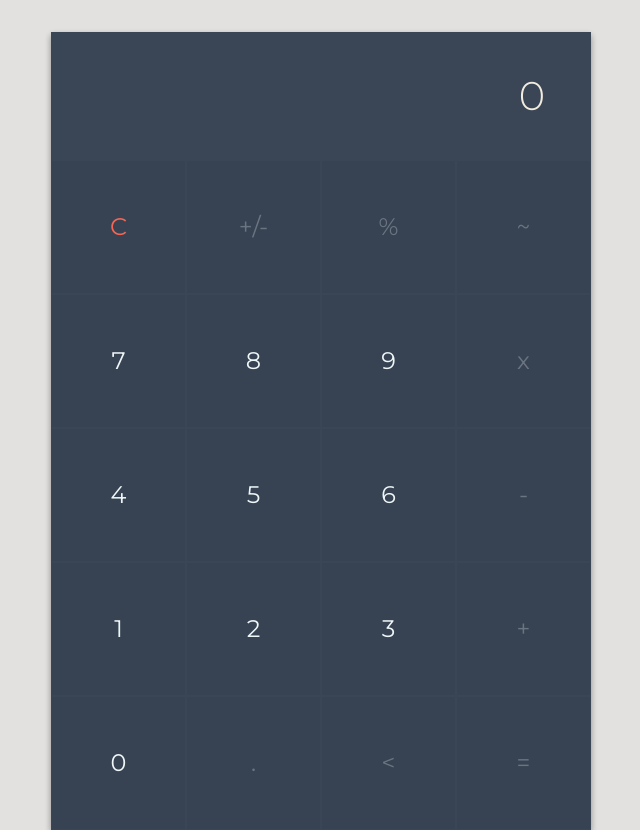
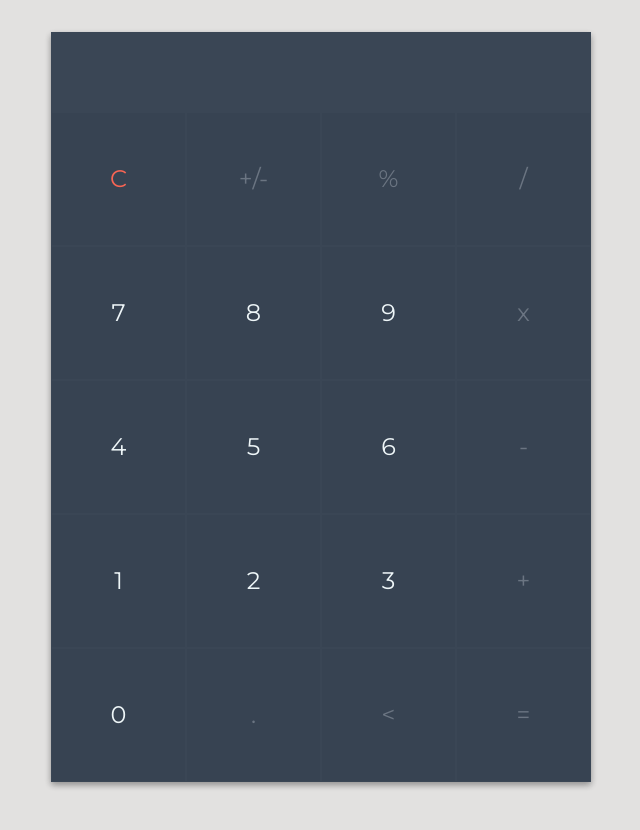
Before and after one commit to joaomantovani/calculator, an Angular app: page / in a window 1280 px wide. Shown: the whole page, without its empty margins (319-959 px from the left). After the commit the page ends 800 px from the top, so only its background shows below. Built offline with nearby package versions, Linux system fonts and the light colour scheme.

Commit message:
Issue #15
Add the values to the visor and calculates the sum of the expression.

```diff
--- a/calculator/index.html
+++ b/calculator/index.html
@@ -45,7 +45,7 @@
         // // The Firebase SDK is initialized and available here!
         //
         // firebase.auth().onAuthStateChanged(user => { });
-        // firebase.database().ref('/path/to/ref').on('value', snapshot => { });
+        // firebase.database().ref('/path/to/ref').on('button', snapshot => { });
         // firebase.messaging().requestPermission().then(() => { });
         // firebase.storage().ref('/path/to/ref').getDownloadURL().then(() => { });
         //
--- a/src/app/calculator/button/button.component.html
+++ b/src/app/calculator/button/button.component.html
@@ -1,3 +1,3 @@
-<div (click)="addValueToVisor()" class="btn-calc noselectable" [ngClass]="value.color">
-  {{value.value}}
+<div (click)="buttonHandle()" class="btn-calc noselectable" [ngClass]="button.color">
+  {{button.value}}
 </div>
--- a/src/app/calculator/button/button.component.ts
+++ b/src/app/calculator/button/button.component.ts
@@ -1,5 +1,7 @@
 import {Component, Input, OnInit} from '@angular/core';
 import {Button} from './button.model';
+import {Visor} from '../visor/visor.model';
+import {ButtonService} from './button.service';
 
 @Component({
   selector: 'app-button',
@@ -8,15 +10,51 @@ import {Button} from './button.model';
 })
 export class ButtonComponent implements OnInit {
 
-  @Input() value: Button;
+  @Input() button: Button;
+  @Input() visor: Visor;
 
-  addValueToVisor() {
+  buttonHandle() {
+    switch (this.button.type) {
+      case 'number':
+        this.visor.value += this.buttonService.addNumber(this.button);
+        break;
+      case 'clear':
+        this.visor.value = this.buttonService.clear();
+        break;
+      case 'division':
+        this.visor.value += this.buttonService.addNumber(this.button);
+        break;
+      case 'multiplication':
+        this.visor.value += this.buttonService.multiplication();
+        break;
+      case 'subtraction':
+        this.visor.value += this.buttonService.subtraction();
+        break;
+      case 'addition':
+        this.visor.value += this.buttonService.addition();
+        break;
+      case 'dot':
+        this.visor.value += this.buttonService.addDot();
+        break;
+      case 'low':
+        this.visor.value = this.buttonService.low(this.visor.value);
+        break;
+      case 'result':
+        this.visor.value = this.buttonService.result(this.visor.value);
+        break;
+      case 'reverse':
+        this.visor.value = this.buttonService.reverse(this.visor.value);
+        break;
+      case 'mod':
+        this.visor.value += this.buttonService.mod();
+        break;
+    }
+  }
+
+  constructor(private buttonService: ButtonService) { }
+
+  ngOnInit() {
 
   }
 
-  constructor() { }
-
-  ngOnInit() {
-  }
-
 }
--- a/src/app/calculator/button/button.model.ts
+++ b/src/app/calculator/button/button.model.ts
@@ -1,9 +1,11 @@
 export class Button {
-  constructor(value: string, color: string) {
+  constructor(value: string, color: string, type?: string) {
     this.value = value;
     this.color = color;
+    this.type = type;
   }
 
   value: string;
   color: string;
+  type?: string;
 }
--- /dev/null
+++ b/src/app/calculator/button/button.service.ts
@@ -0,0 +1,63 @@
+import { Injectable } from '@angular/core';
+import {Button} from './button.model';
+
+@Injectable({
+  providedIn: 'root'
+})
+export class ButtonService {
+
+  constructor() { }
+
+  clear() {
+    return '';
+  }
+
+  division() {
+    return ' / ';
+  }
+
+  addNumber(button: Button) {
+    return button.value;
+  }
+
+  multiplication() {
+    return ' * ';
+  }
+
+  subtraction() {
+    return ' - ';
+  }
+
+  addition() {
+    return ' + ';
+  }
+
+  addDot() {
+    return '.';
+  }
+
+  low(value: string) {
+    return value.split('').splice(0, value.length -1).join('');
+  }
+
+  result(value: string) {
+    try {
+      return eval(value);
+    } catch (e) {
+      return 'Error';
+    }
+  }
+
+  reverse(value: string) {
+    if (value.split(' ').length > 1)
+      return value;
+    else {
+      let reversed = Number(value) * -1;
+      return reversed.toString();
+    }
+  }
+
+  mod() {
+    return '%';
+  }
+}
--- a/src/app/calculator/calculator.component.html
+++ b/src/app/calculator/calculator.component.html
@@ -3,7 +3,7 @@
   <!--Container of the visor-->
   <div class="row">
     <div class="col">
-      <app-visor></app-visor>
+      <app-visor [visor]="visor"></app-visor>
     </div>
   </div>
 
@@ -13,11 +13,10 @@
     <!--Every button of the calc-->
     <div *ngFor="let row of mapped_buttons" class="row no-gutters">
       <div *ngFor="let value of row" class="col">
-        <app-button [value]="value"></app-button>
+        <app-button [button]="value" [visor]="visor"></app-button>
       </div>
     </div>
 
   </div>
 
-
 </div>
--- a/src/app/calculator/calculator.component.ts
+++ b/src/app/calculator/calculator.component.ts
@@ -1,5 +1,6 @@
 import { Component, OnInit } from '@angular/core';
 import { Button } from './button/button.model';
+import {Visor} from './visor/visor.model';
 
 @Component({
   selector: 'app-calculator',
@@ -7,45 +8,44 @@ import { Button } from './button/button.model';
   styleUrls: ['./calculator.component.css']
 })
 export class CalculatorComponent implements OnInit {
-
+  public visor: Visor;
   public mapped_buttons: any = [
     [
-      new Button("C","btn-red"),
-      new Button("+/-", "btn-pale"),
-      new Button("%", "btn-pale"),
-      new Button("~", "btn-pale"),
+      new Button('C', 'btn-red', 'clear'),
+      new Button('+/-', 'btn-pale', 'reverse'),
+      new Button('%', 'btn-pale', 'mod'),
+      new Button('/', 'btn-pale', 'division'),
     ],
     [
-      new Button("7","btn-white"),
-      new Button("8","btn-white"),
-      new Button("9","btn-white"),
-      new Button("x","btn-pale"),
+      new Button('7', 'btn-white', 'number'),
+      new Button('8', 'btn-white', 'number'),
+      new Button('9', 'btn-white', 'number'),
+      new Button('x', 'btn-pale', 'multiplication'),
     ],
     [
-      new Button("4","btn-white"),
-      new Button("5","btn-white"),
-      new Button("6","btn-white"),
-      new Button("-","btn-pale"),
+      new Button('4', 'btn-white', 'number'),
+      new Button('5', 'btn-white', 'number'),
+      new Button('6', 'btn-white', 'number'),
+      new Button('-', 'btn-pale', 'subtraction'),
     ],
     [
-      new Button("1","btn-white"),
-      new Button("2","btn-white"),
-      new Button("3","btn-white"),
-      new Button("+","btn-pale"),
+      new Button('1', 'btn-white', 'number'),
+      new Button('2', 'btn-white', 'number'),
+      new Button('3', 'btn-white', 'number'),
+      new Button('+', 'btn-pale', 'addition'),
     ],
     [
-      new Button("0","btn-white"),
-      new Button(".","btn-pale"),
-      new Button("<","btn-pale"),
-      new Button("=", "btn-pale"),
+      new Button('0', 'btn-white', 'number'),
+      new Button('.', 'btn-pale', 'dot'),
+      new Button('<', 'btn-pale', 'low'),
+      new Button('=', 'btn-pale', 'result'),
     ]
   ];
 
   constructor() { }
 
   ngOnInit() {
+    this.visor = new Visor("")
   }
 
-  i
-
 }
--- a/src/app/calculator/visor/visor.component.html
+++ b/src/app/calculator/visor/visor.component.html
@@ -1,3 +1,3 @@
 <h1 id="visor-text" class="text- text-right">
-  {{value}}
+  {{visor.value}}
 </h1>
--- a/src/app/calculator/visor/visor.component.ts
+++ b/src/app/calculator/visor/visor.component.ts
@@ -1,4 +1,5 @@
 import {Component, Input, OnInit} from '@angular/core';
+import {Visor} from './visor.model';
 
 @Component({
   selector: 'app-visor',
@@ -7,12 +8,13 @@ import {Component, Input, OnInit} from '@angular/core';
 })
 export class VisorComponent implements OnInit {
 
-  @Input() value: Number;
+  @Input() input: Number;
+  @Input() visor: Visor;
 
   constructor() { }
 
   ngOnInit() {
-    this.value = 0;
+
   }
 
 }
--- /dev/null
+++ b/src/app/calculator/visor/visor.model.ts
@@ -0,0 +1,7 @@
+export class Visor {
+  constructor(value: string) {
+    this.value = value;
+  }
+
+  value: string;
+}
```
Also changed, not shown: 1 other file (tests, documents, lock files or other folders).
